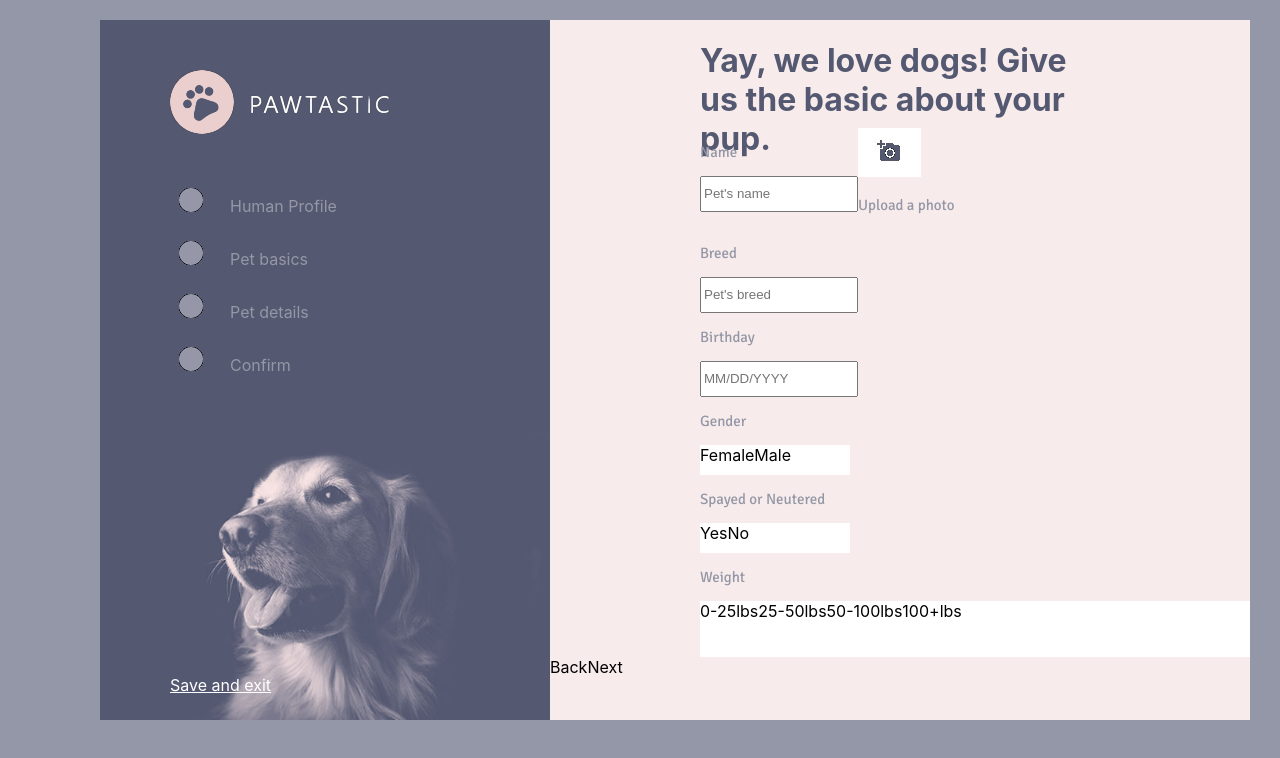
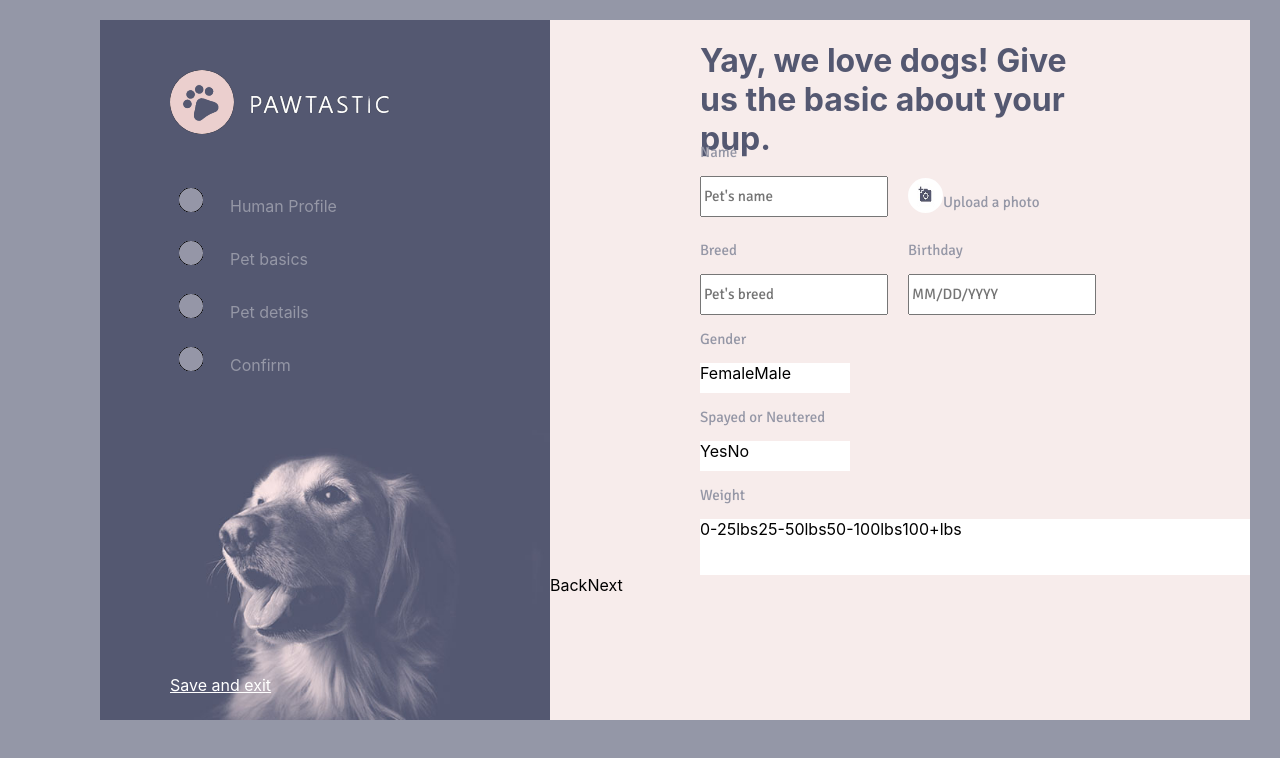
Before and after one commit to O-Sanni/pawtastic_form, a React (Create React App) app: page / in a window 1280 px wide. Shown: the top 758 px of the page. Built offline with nearby package versions, Linux system fonts and the light colour scheme.

Commit message:
right side top

```diff
--- a/src/components/FormComponents.js
+++ b/src/components/FormComponents.js
@@ -55,17 +55,20 @@ class FormComponents extends React.Component{
                         <input className="filloutInp" id="name" type="text" onChange={this.handleChangeName} placeholder="Pet's name" />
                         </form>
                         <div id="upload">
-                            <img src={require("../assets/camera.jpg")} alt="camera" />
+                            <img id="imgCam" src={require("../assets/camera.jpg")} alt="camera" />
                             <p className="pNames">Upload a photo</p>
                         </div>
                         </div>
+                        <div id="breedBirth">
+                        <div>
                             <p className="pNames">Breed</p>
-
                         <input  className="filloutInp" id="breed" type="text" onChange={this.handleChangeBreed} placeholder="Pet's breed" />
-                        <p className="pNames">Birthday</p>
+                       </div>
+                       <div id="birthDiv">
+                       <p className="pNames">Birthday</p>
                         <input className="filloutInp"  id="birthday" type="text" onChange={this.handleChangeBirthday} placeholder="MM/DD/YYYY" />
-
-
+                   </div>
+</div>
                         <div id="gender">
                             <p className="pNames">Gender</p>
                             <div id="genderChoice">
--- a/src/components/components.css
+++ b/src/components/components.css
@@ -78,10 +78,33 @@ margin-top: -55px;
 
 }
 .filloutInp{
-  width: 150px;
-  height: 30px;
+  width: 180px;
+  height: 35px;
+  font-family: 'Signika', sans-serif;
+  font-size: 15px;
+  color: #9597A6;
 }
 
+#upload{
+    display: flex;
+    flex-direction: row;
+    margin-top: 50px;
+    margin-left: 20px;
+}
+#imgCam{
+    border-radius: 50%;
+    width: 35px;
+    height: 35px;
+}
+
+#breedBirth{
+    display: flex;
+    flex-direction: row;
+}
+
+#birthDiv{
+    margin-left: 20px;
+}
 /* Idea was taken from https://stackoverflow.com/questions/33881961/create-segmented-control-like-with-animation answer by Mi-Creativity */
 
 #name
```
